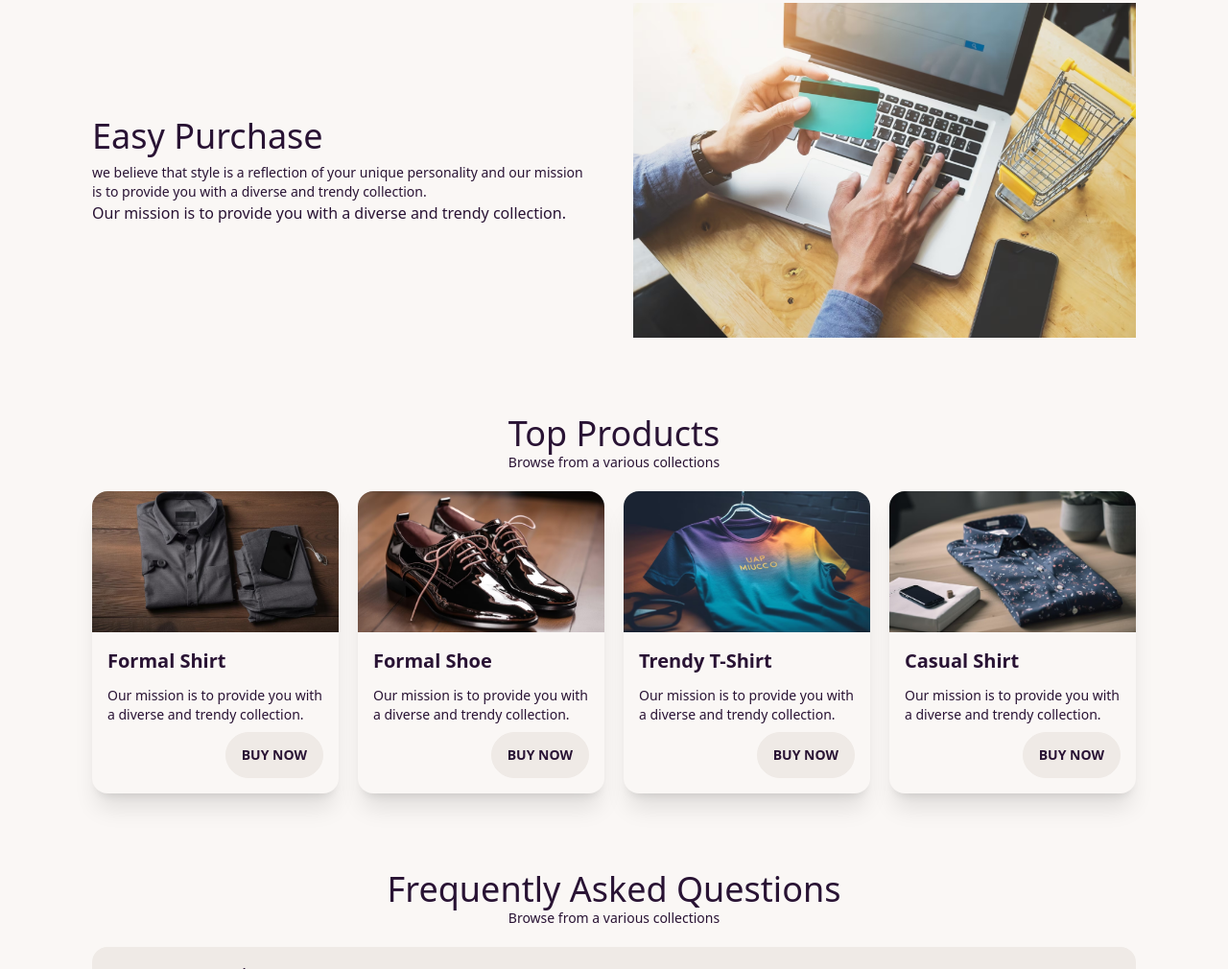
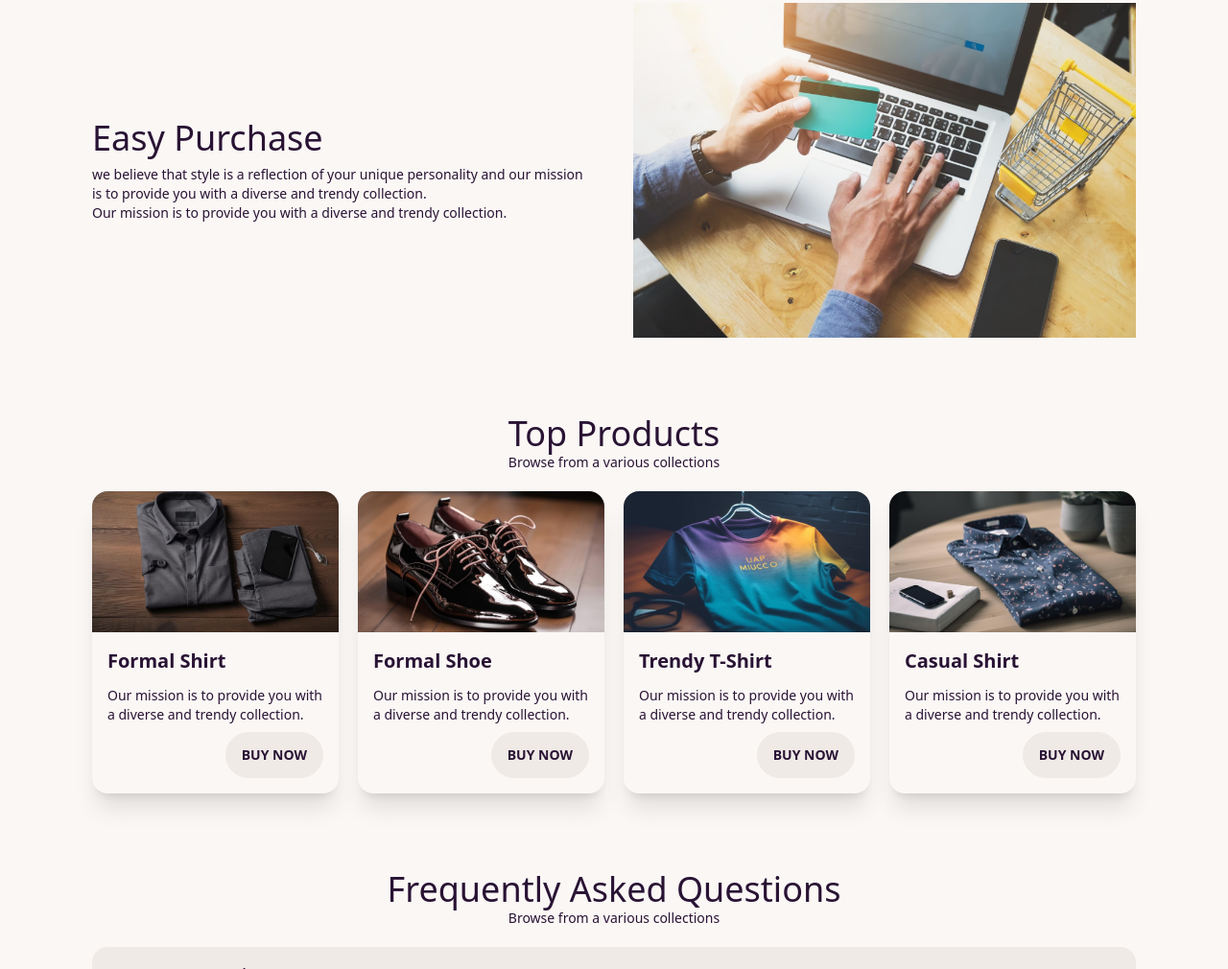
Before and after one commit to mdnuruzzaman123/Daisy-Man, a plain HTML site: page index.html in a window 1280 px wide. Shown: the part 1269-2279 px from the top of the page at 96% size. Drawn offline with nearby package versions, Linux system fonts and the light colour scheme.

Commit message:
problem solved

```diff
--- a/index.html
+++ b/index.html
@@ -132,7 +132,7 @@
       <div class="flex-1">
         <h1 class="text-2xl md:text-4xl mb-2">Easy Purchase</h1>
         <p class="text-sm">we believe that style is a reflection of your unique personality and our mission is to provide you with a diverse and trendy collection.</p>
-        <p>Our mission is to provide you with a diverse and trendy collection.</p>
+        <p class="text-sm">Our mission is to provide you with a diverse and trendy collection.</p>
       </div>
       <div class="flex-1">
         <img src="./images/easy-purchase.avif" alt="">
```
